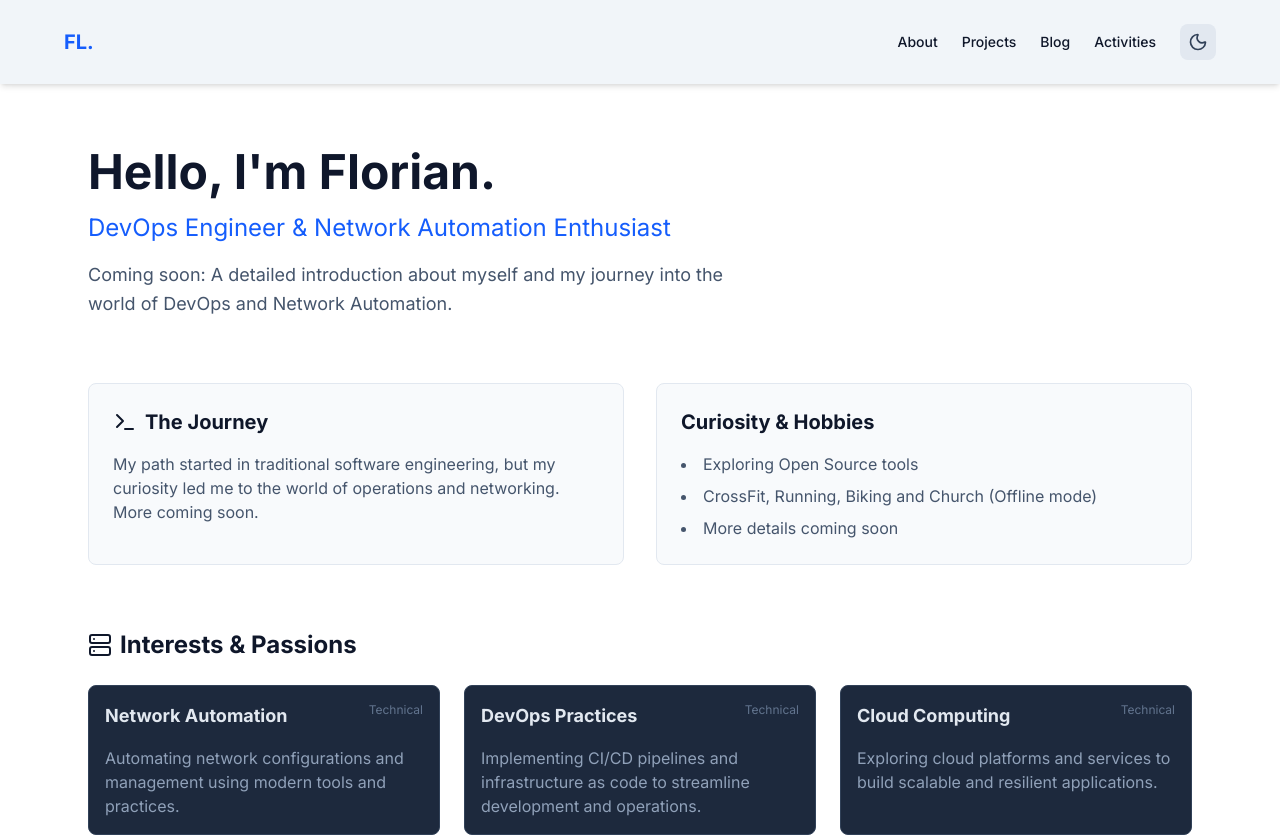
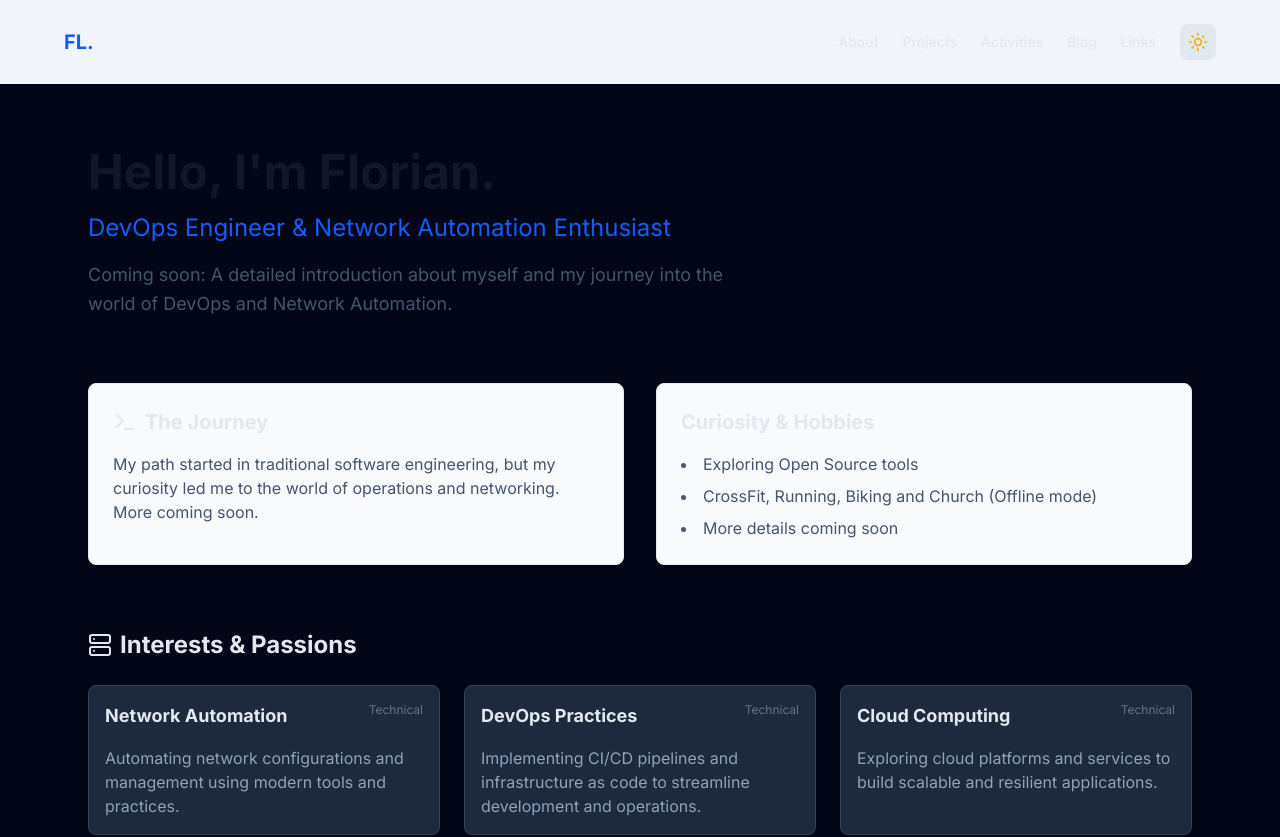
Before and after one commit to floehden/floehden.github.io, a Next.js app in the folder website/: page / in a window 1280 px wide. Shown: the top 837 px of the page. Built offline with nearby package versions, Linux system fonts and the light colour scheme.

Commit message:
Added Burger menu for resposive design

```diff
--- /dev/null
+++ b/website/app/components/navbar.tsx
@@ -0,0 +1,76 @@
+"use client";
+
+import * as React from "react";
+import Link from "next/link";
+import { Menu, X } from "lucide-react";
+import { ThemeToggle } from "./theme-toggle";
+
+export function Navbar() {
+  const [isOpen, setIsOpen] = React.useState(false);
+
+  // Close menu when a link is clicked
+  const handleLinkClick = () => setIsOpen(false);
+
+  const navLinks = [
+    { href: "/", label: "About" },
+    { href: "/projects", label: "Projects" },
+    { href: "/activities", label: "Activities" },
+    { href: "/blog", label: "Blog" },
+    { href: "/links", label: "Links" },
+  ];
+
+  return (
+    <nav className="p-6 bg-slate-100 dark:bg-slate-900 sticky top-0 z-50 shadow-md transition-colors duration-300">
+      <div className="max-w-6xl mx-auto flex justify-between items-center">
+        {/* Logo */}
+        <Link href="/" className="font-bold text-xl text-blue-600 dark:text-blue-400 z-50">
+          FL.
+        </Link>
+
+        {/* Desktop Menu (Hidden on Mobile) */}
+        <div className="hidden md:flex items-center gap-6">
+          <div className="space-x-6 text-sm font-medium">
+            {navLinks.map((link) => (
+              <Link
+                key={link.href}
+                href={link.href}
+                className="hover:text-blue-600 dark:hover:text-blue-400 transition"
+              >
+                {link.label}
+              </Link>
+            ))}
+          </div>
+          <ThemeToggle />
+        </div>
+
+        {/* Mobile Toggle Button */}
+        <div className="md:hidden flex items-center gap-4 z-50">
+          <ThemeToggle />
+          <button
+            onClick={() => setIsOpen(!isOpen)}
+            className="text-slate-900 dark:text-slate-100 focus:outline-none"
+            aria-label="Toggle Menu"
+          >
+            {isOpen ? <X size={28} /> : <Menu size={28} />}
+          </button>
+        </div>
+      </div>
+
+      {/* Mobile Menu Overlay */}
+      {isOpen && (
+        <div className="absolute top-0 left-0 w-full h-screen bg-white dark:bg-slate-950 flex flex-col items-center justify-center space-y-8 md:hidden animate-in fade-in slide-in-from-top-5 duration-200">
+          {navLinks.map((link) => (
+            <Link
+              key={link.href}
+              href={link.href}
+              onClick={handleLinkClick}
+              className="text-2xl font-bold text-slate-900 dark:text-slate-100 hover:text-blue-600 dark:hover:text-blue-400 transition"
+            >
+              {link.label}
+            </Link>
+          ))}
+        </div>
+      )}
+    </nav>
+  );
+}
--- a/website/app/layout.tsx
+++ b/website/app/layout.tsx
@@ -1,44 +1,24 @@
-import { ThemeProvider } from "./components/theme-provider";
-import { ThemeToggle } from "./components/theme-toggle";
 import type { Metadata } from "next";
 import { Inter } from "next/font/google";
 import "./globals.css";
 import Link from "next/link";
+import { ThemeProvider } from "./components/theme-provider";
+import { Navbar } from "./components/navbar";
 
 const inter = Inter({ subsets: ["latin"] });
 
 export const metadata: Metadata = {
-  title: "Florian Löhden | Between DevOps, Network Automation and Sports",
+  title: "Florian Löhden | DevOps & Network Automation",
   description: "Portfolio of Florian Löhden",
 };
 
 export default function RootLayout({ children }: { children: React.ReactNode }) {
   return (
     <html lang="en" suppressHydrationWarning>
-      {/* bg-white: Light mode background
-          dark:bg-slate-950: Dark mode background
-          text-slate-900: Light mode text
-          dark:text-slate-200: Dark mode text
-      */}
       <body className={`${inter.className} bg-white dark:bg-slate-950 text-slate-900 dark:text-slate-200 min-h-screen flex flex-col transition-colors duration-300`}>
-        <ThemeProvider attribute="class" defaultTheme="system" enableSystem>
+        <ThemeProvider attribute="class" defaultTheme="dark" enableSystem>
 
-          <nav className="p-6 bg-slate-100 dark:bg-slate-900 sticky top-0 z-50 shadow-md transition-colors duration-300">
-            <div className="max-w-6xl mx-auto flex justify-between items-center">
-              <Link href="/" className="font-bold text-xl text-blue-600 dark:text-blue-400">FL.</Link>
-
-              <div className="flex items-center gap-6">
-                <div className="space-x-6 text-sm font-medium hidden md:block">
-                  <Link href="/" className="hover:text-blue-600 dark:hover:text-blue-400 transition">About</Link>
-                  <Link href="/projects" className="hover:text-blue-600 dark:hover:text-blue-400 transition">Projects</Link>
-                  <Link href="/blog" className="hover:text-blue-600 dark:hover:text-blue-400 transition">Blog</Link>
-                  <Link href="/activities" className="hover:text-blue-600 dark:hover:text-blue-400 transition">Activities</Link>
-                  {/* <Link href="/links" className="hover:text-blue-600 dark:hover:text-blue-400 transition">Links</Link> */}
-                </div>
-                <ThemeToggle />
-              </div>
-            </div>
-          </nav>
+          <Navbar />
 
           <main className="flex-grow max-w-6xl mx-auto w-full p-6">
             {children}
```
